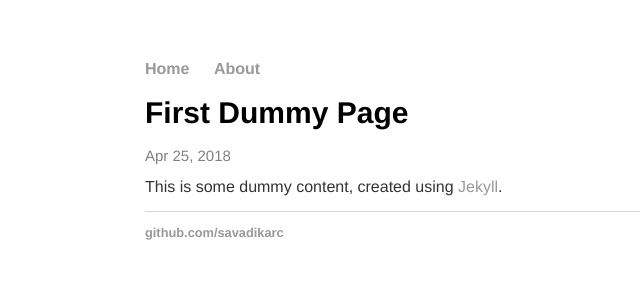
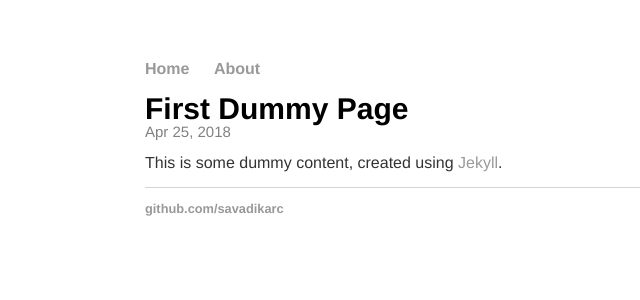
Before and after one commit to savadikarc/savadikarc.github.io, a Jekyll site: the page built from _posts/2018-04-25-got-to-start-somewhere.md, in a window 1280 px wide. Shown: the top 300 px of the page, without its empty margins (47-687 px from the left). Built offline with Jekyll 4.4.1, drawn with Linux system fonts in a browser that asks for light colours.

Commit message:
Update main.css

```diff
--- a/css/main.css
+++ b/css/main.css
@@ -68,9 +68,11 @@ ul.posts li {
     color: #818181;
     line-height: 1;
   /*margin-top: 5px;*/
+    margin: 0px 0px 0px 0px;
 }
 
 .post-header h1 {
     font-size: 30px ;
     line-height: 1;
+    margin: 0px 0px 0px 0px;
 }
```
